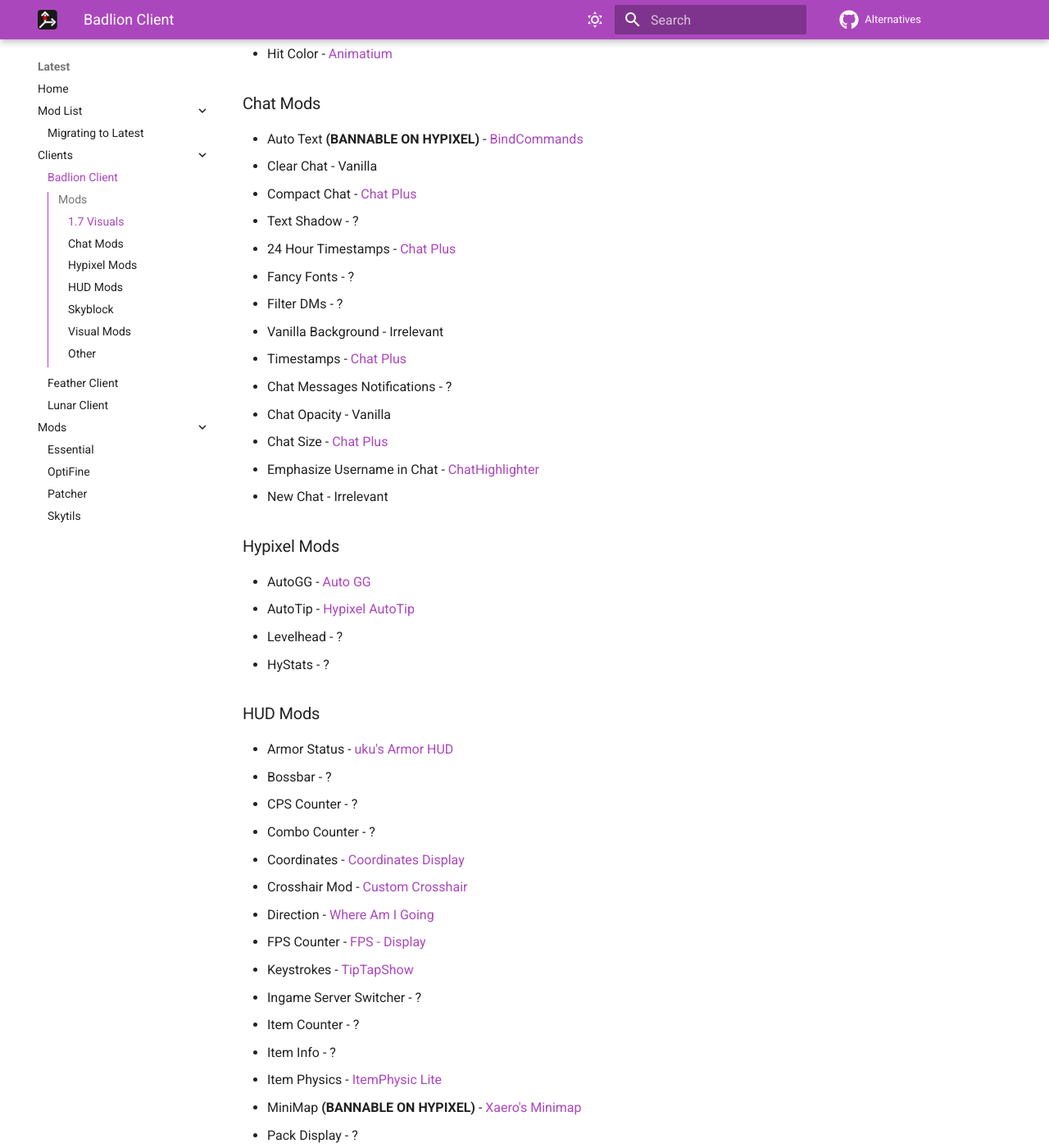
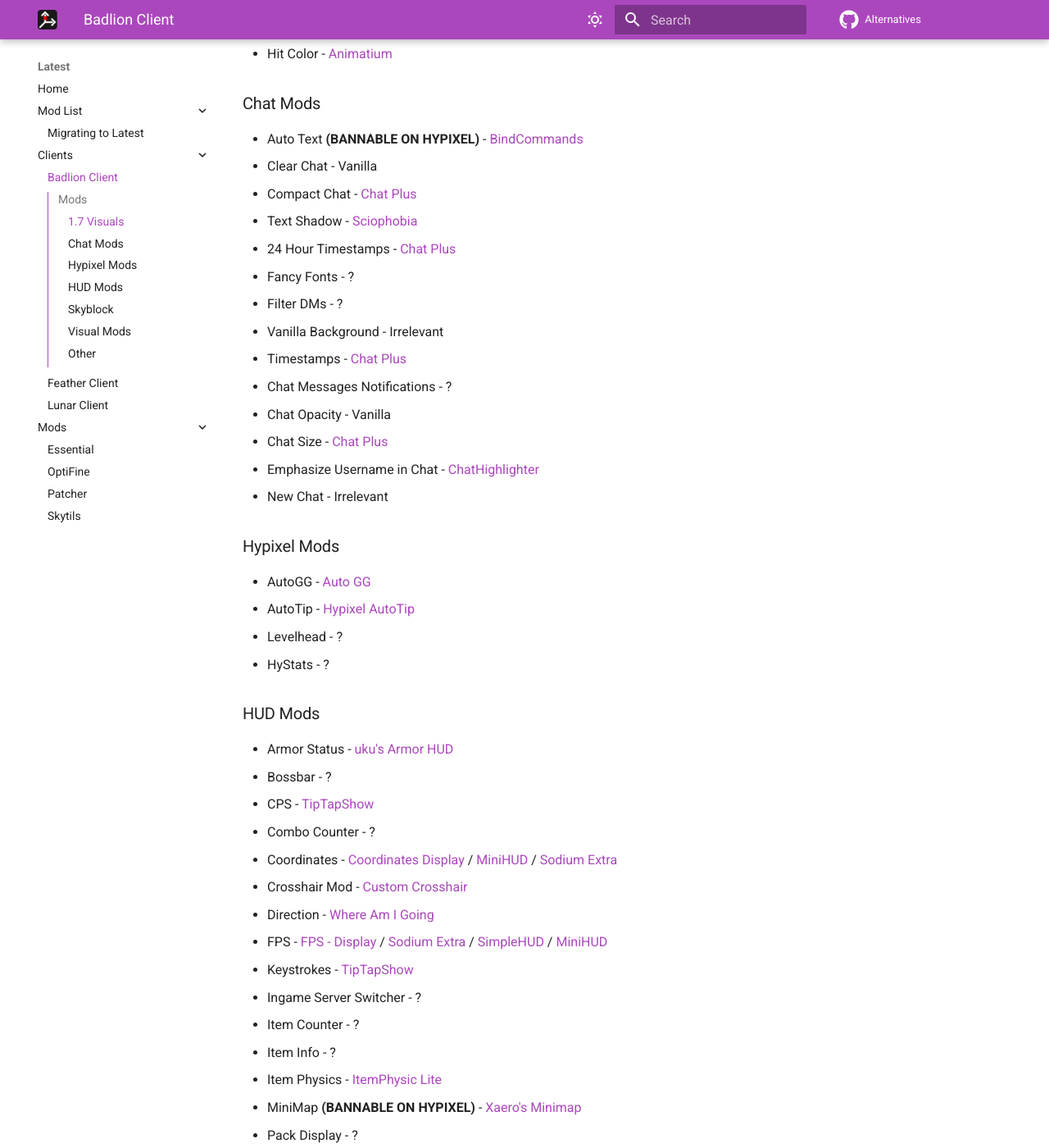
Before and after one commit to MicrocontrollersDev/Alternatives, an MkDocs documentation site: the page built from docs/latest/badlion.md, in a window 1280 px wide and 1400 px high, scrolled down 438 px. Shown: the whole window at 82% size. Built offline with MkDocs 1.6.1 and Material for MkDocs 9.7.7, drawn with Linux system fonts in a browser that asks for light colours; comment, search, counter and statistics services are not loaded; some of the changed text lies outside the part shown.

Commit message:
add some mods

```diff
--- a/docs/latest/badlion.md
+++ b/docs/latest/badlion.md
@@ -16,7 +16,7 @@
 * Auto Text **(BANNABLE ON HYPIXEL)** - [BindCommands](https://modrinth.com/mod/bindcommands)
 * Clear Chat - Vanilla
 * Compact Chat - [Chat Plus](https://modrinth.com/mod/chat-plus)
-* Text Shadow - ?
+* Text Shadow - [Sciophobia](https://modrinth.com/mod/sciophobia)
 * 24 Hour Timestamps - [Chat Plus](https://modrinth.com/mod/chat-plus)
 * Fancy Fonts - ?
 * Filter DMs - ?
@@ -39,12 +39,12 @@
 
 * Armor Status - [uku's Armor HUD](https://modrinth.com/mod/ukus-armor-hud)
 * Bossbar - ?
-* CPS Counter - ?
+* CPS - [TipTapShow](https://modrinth.com/mod/tiptapshow)
 * Combo Counter - ?
-* Coordinates - [Coordinates Display](https://modrinth.com/mod/coordinates-display)
+* Coordinates - [Coordinates Display](https://modrinth.com/mod/coordinates-display) / [MiniHUD](https://modrinth.com/mod/minihud) / [Sodium Extra](https://modrinth.com/mod/sodium-extra)
 * Crosshair Mod - [Custom Crosshair](https://modrinth.com/mod/custom-crosshair-mod)
 * Direction - [ Where Am I Going](https://modrinth.com/mod/waig)
-* FPS Counter - [FPS - Display](https://modrinth.com/mod/fpsdisplay)
+* FPS - [FPS - Display](https://modrinth.com/mod/fpsdisplay) / [Sodium Extra](https://modrinth.com/mod/sodium-extra) / [SimpleHUD](https://modrinth.com/mod/simplehud) / [MiniHUD](https://modrinth.com/mod/minihud)
 * Keystrokes - [TipTapShow](https://modrinth.com/mod/tiptapshow)
 * Ingame Server Switcher - ?
 * Item Counter - ?
@@ -52,7 +52,7 @@
 * Item Physics - [ItemPhysic Lite](https://modrinth.com/mod/itemphysic-lite)
 * MiniMap **(BANNABLE ON HYPIXEL)** - [Xaero's Minimap](https://modrinth.com/mod/xaeros-minimap)
 * Pack Display - ?
-* Ping - ?
+* Ping - [MiniHUD](https://modrinth.com/mod/minihud)
 * Potion Status - [Status Effect Bars](https://modrinth.com/mod/status-effect-bars) / [Effect Timer Plus](https://modrinth.com/mod/effecttimerplus)
 * Reach Display - ?
 * Saturation - [AppleSkin](https://modrinth.com/mod/appleskin)
```
